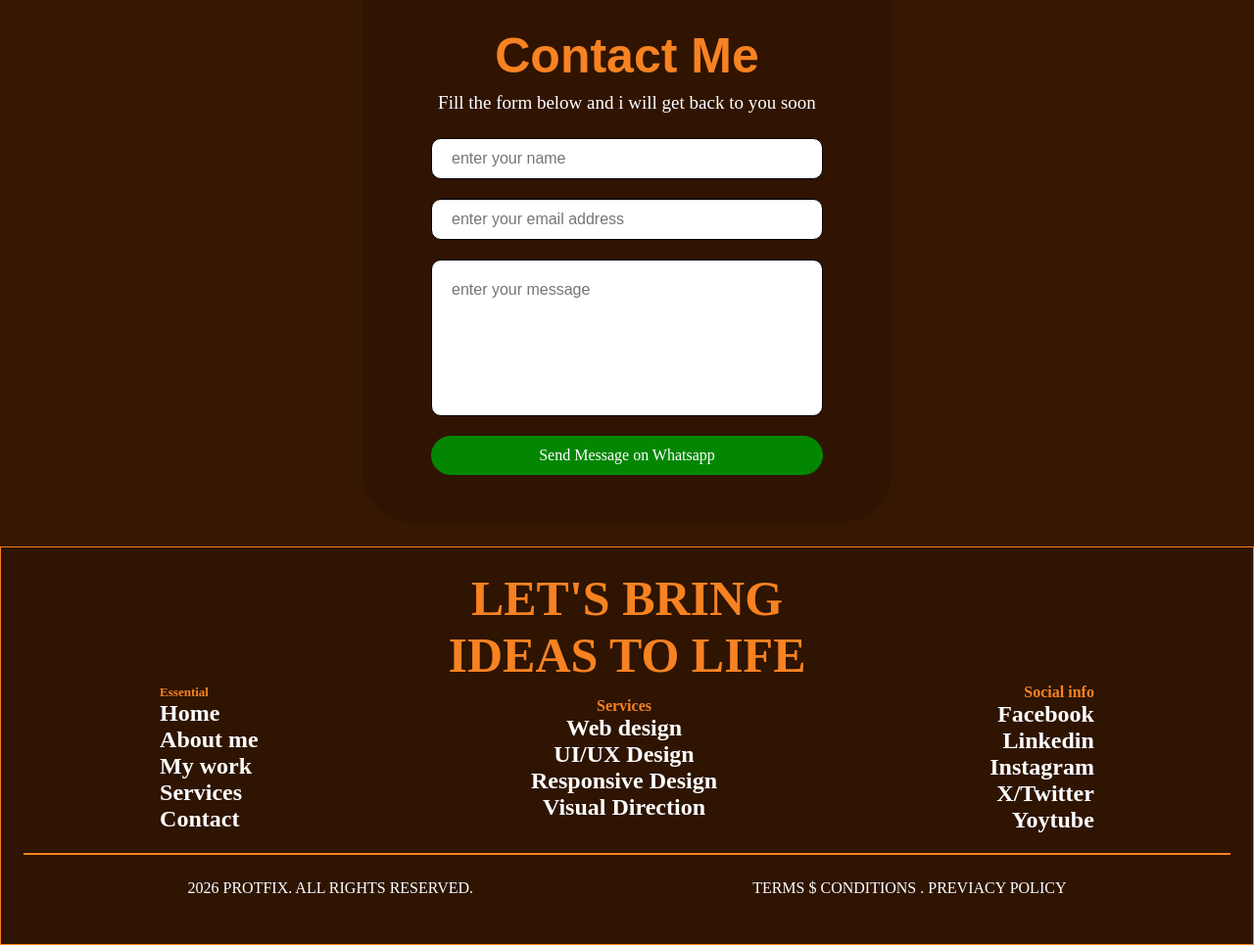
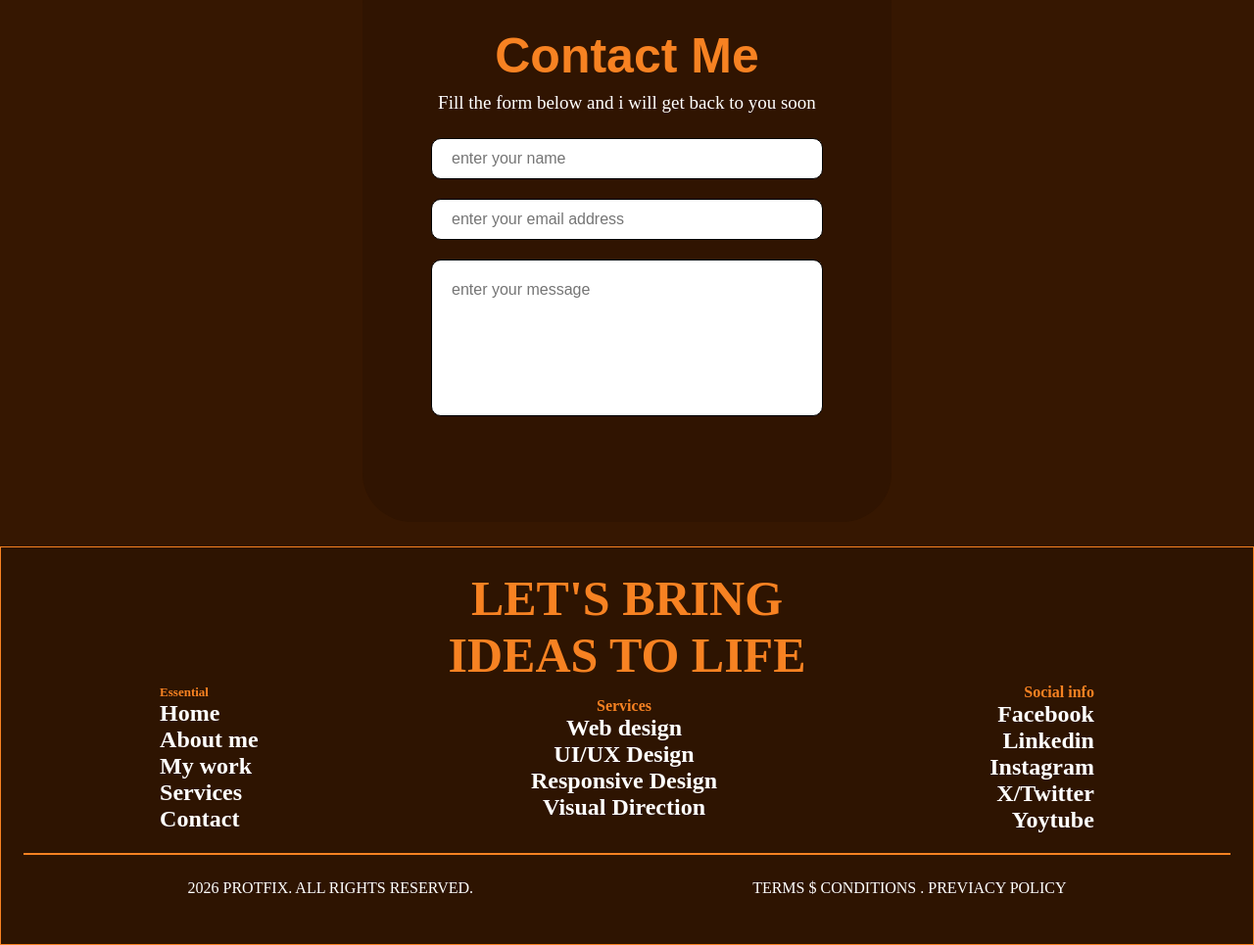
Before and after one commit to mehwishismail/portfolio, a plain HTML site: page index.html in a window 1280 px wide. Shown: the part 2642-3607 px from the top of the page at 98% size. Drawn offline with Linux system fonts and the light colour scheme.

Commit message:
send msg

```diff
--- a/index.html
+++ b/index.html
@@ -100,7 +100,7 @@
               <div class="name"><input type="text" placeholder="enter your name"></div>
                <div class="name"> <input type="text" placeholder="enter your email address"></div>
                <div class="message"> <input type="text" placeholder="enter your message"></div>
-               <div class="book"><a class="send" href="http://wa.me/923437553749" target="_blank">Send Message on Whatsapp</a></div>
+               <!-- <div class="book"><a class="send" href="" target="_blank">Send Message on Whatsapp</a></div> -->
             </div>
             </div>
 
```
